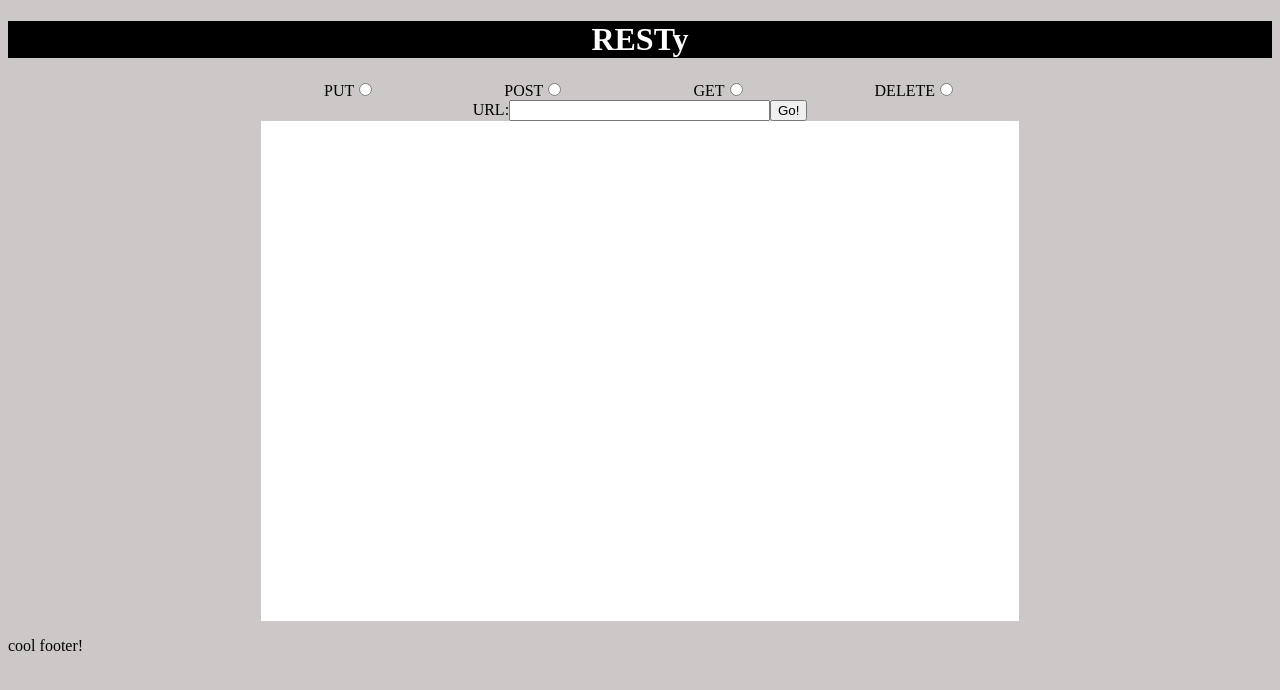
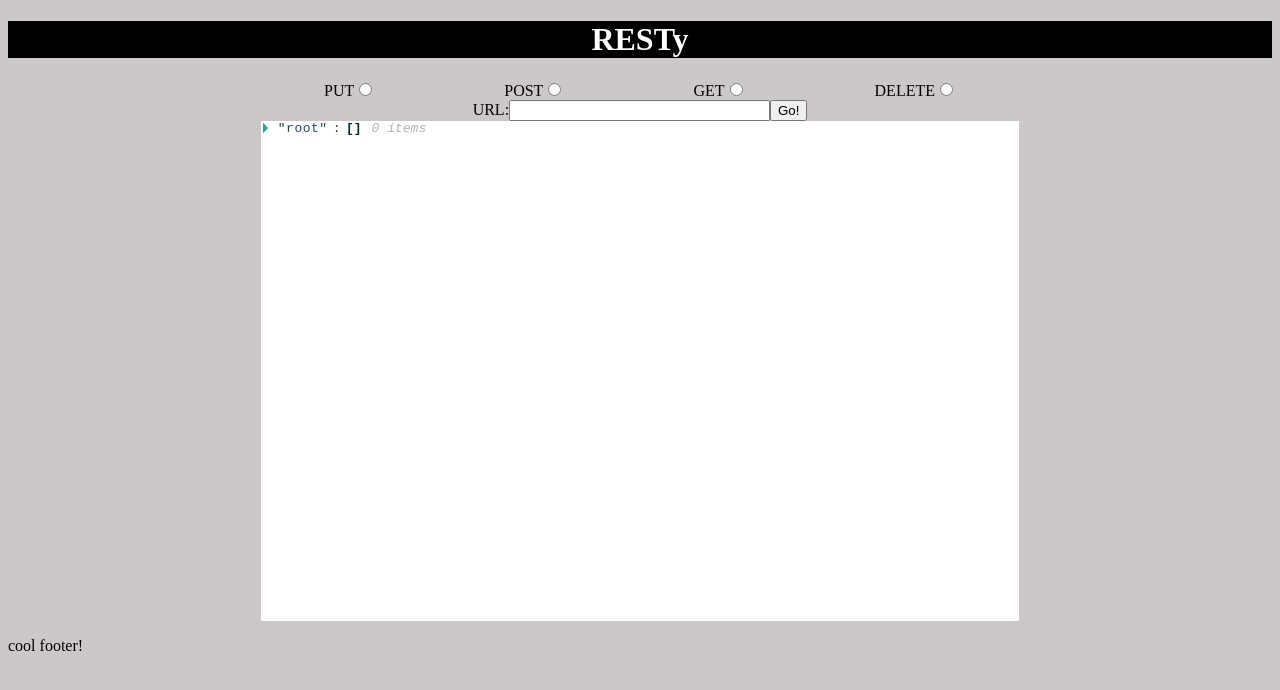
Before and after one commit to nacerillo/RESTy, a React (Create React App) app: page / in a window 1280 px wide. Shown: the top 690 px of the page. Built offline with nearby package versions, Linux system fonts and the light colour scheme.

Commit message:
now using ReactJson to pretty-fiy the response

```diff
--- a/package.json
+++ b/package.json
@@ -9,6 +9,7 @@
     "node-sass": "^6.0.0",
     "react": "^17.0.2",
     "react-dom": "^17.0.2",
+    "react-json-view": "^1.21.3",
     "react-scripts": "4.0.3",
     "web-vitals": "^1.1.2"
   },
--- a/src/App.js
+++ b/src/App.js
@@ -9,7 +9,7 @@ class App extends React.Component {
     super(props);
     this.state = {
       results: [],
-      header: "",
+      count: 0,
     };
   }
 
@@ -23,7 +23,7 @@ class App extends React.Component {
       <React.Fragment>
         <Header />
         <Form handler={this.handleForm} />
-        <Results header={this.state.header} response={this.state.results} />
+        <Results response={this.state.results} />
         <Footer />
       </React.Fragment>
     );
--- a/src/Form.js
+++ b/src/Form.js
@@ -6,7 +6,6 @@ class Form extends React.Component {
     this.state = {
       url: "input here",
       method: null,
-      results: "",
     };
   }
 
@@ -24,11 +23,11 @@ class Form extends React.Component {
     e.preventDefault();
     let rawData = await fetch(this.state.url, { method: this.state.method });
     let data = await rawData.json();
-    let header = "blahblah";
-    let results = JSON.stringify(data, null, "\t");
-    console.log("REACHED", rawData.body);
+    let count = data.count;
+    let results = data;
+    //console.log("REACHED", rawData.body);
     //this.setState({ url });
-    this.props.handler(header, results);
+    this.props.handler(count, results);
   };
 
   render() {
--- a/src/Results.js
+++ b/src/Results.js
@@ -1,7 +1,19 @@
 import React from "react";
+import ReactJson from "react-json-view";
 import "./scss/form.scss";
 
-const Results = (props) => {
-  return <section id="output_field">{props.response}</section>;
-};
+class Results extends React.Component {
+  constructor(props) {
+    super(props);
+    this.state = {};
+  }
+
+  render() {
+    return (
+      <section id="output_field">
+        <ReactJson src={this.props.response} />
+      </section>
+    );
+  }
+}
 export default Results;
```
Also changed, not shown: 1 other file (tests, documents, lock files or other folders).
